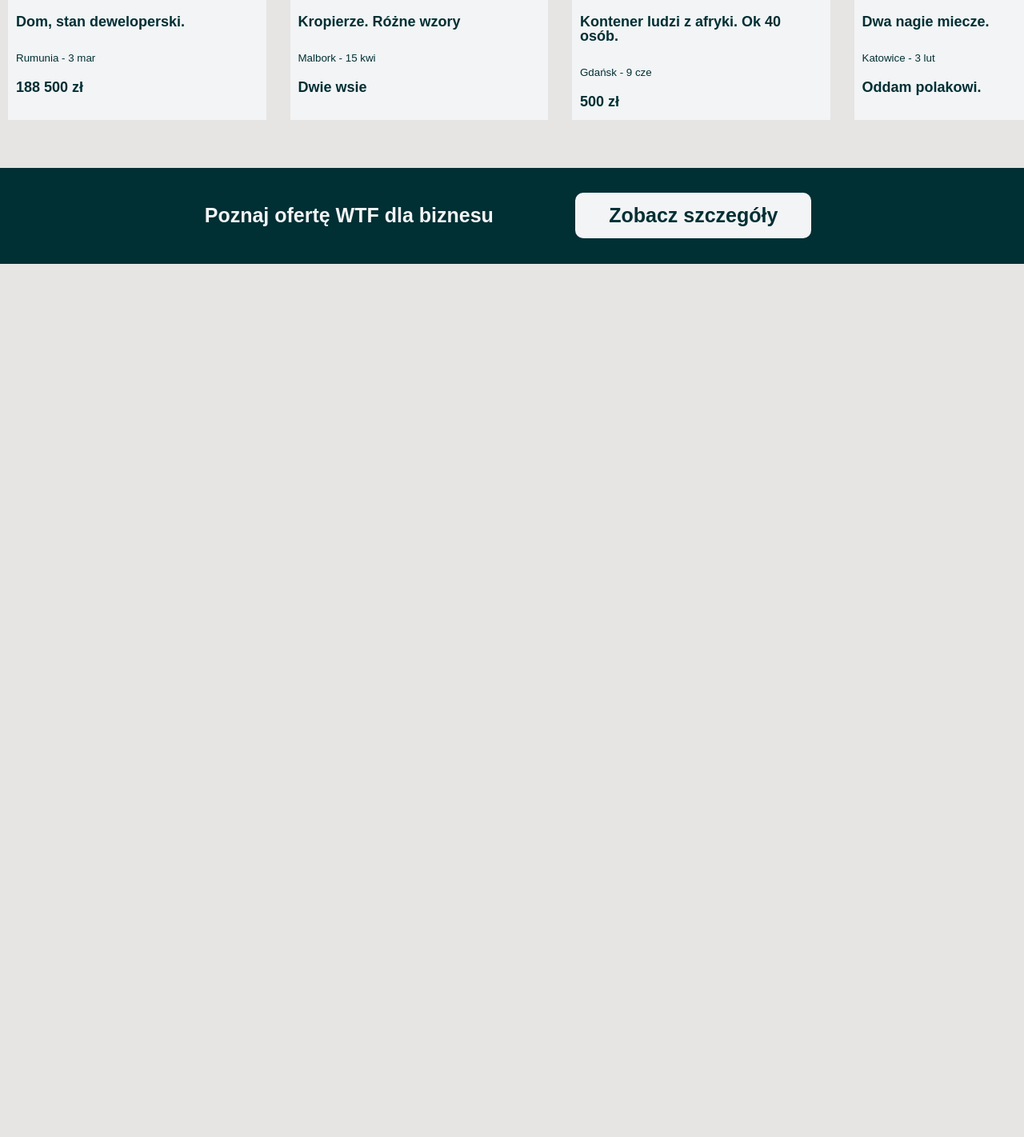
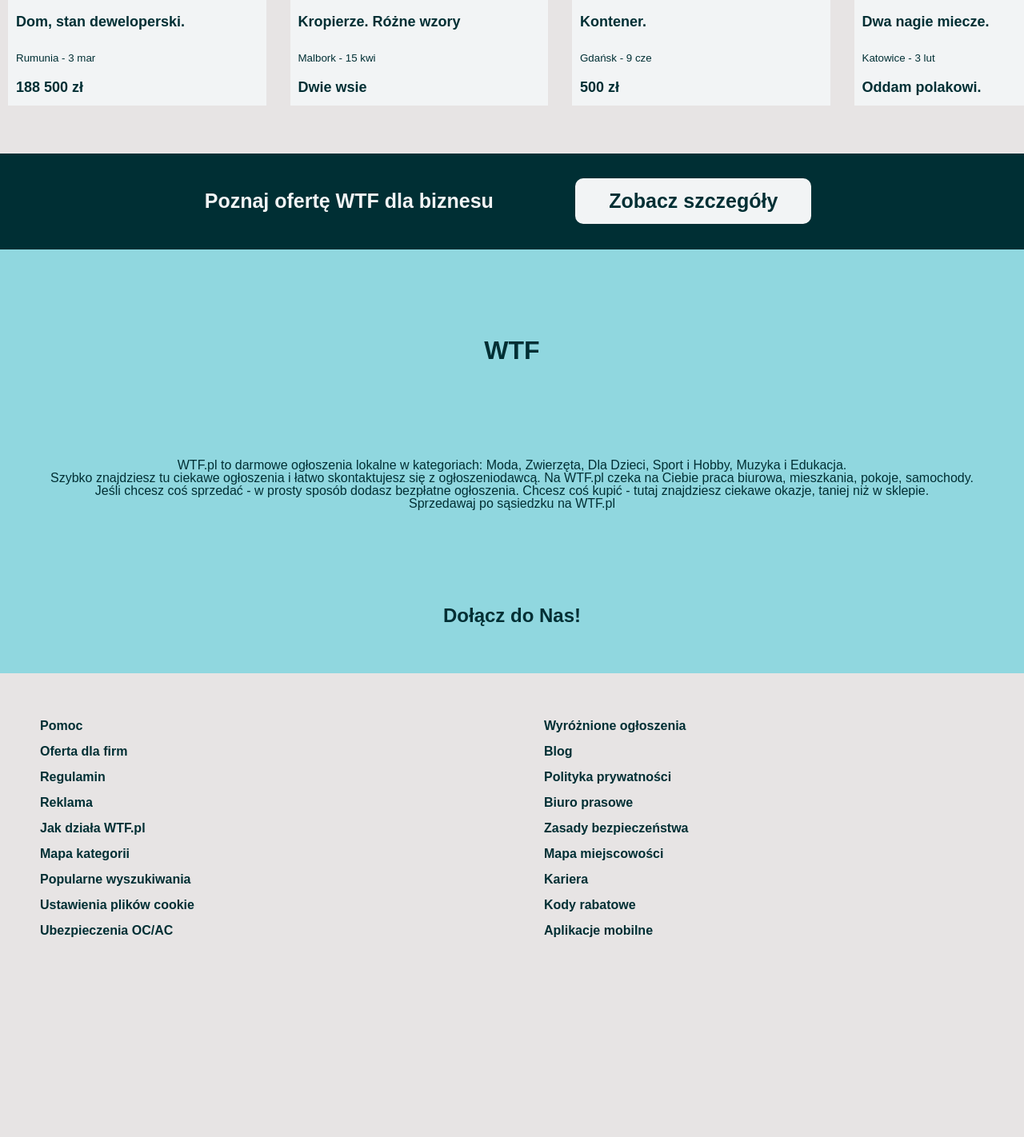
Before and after one commit to PawelFryc/WTF, a plain HTML site: page index.html in a window 1280 px wide. Shown: the part 2226-3648 px from the top of the page at 80% size. Before the commit the page ends 2556 px from the top, so only its background shows below. Drawn offline with Linux system fonts and the light colour scheme.

Commit message:
CSS PROJECT 1.0 WTF

```diff
--- a/index.html
+++ b/index.html
@@ -9,7 +9,7 @@
     <meta neme="”description”" content=",,," />
     <!-- Opis strony dla wyszukiwarki -->
 
-    <title>Document</title>
+    <title>WTF</title>
     <link rel="stylesheet" href="reset.css" />
     <link rel="stylesheet" href="styles.css" />
   </head>
@@ -200,7 +200,7 @@
           <a href="kontener"
             ><img src="/image/kontener-morski-45-hc1.jpeg" alt="kontener"
           /></a>
-          <p class="opis">Kontener ludzi z afryki. Ok 40 osób.</p>
+          <p class="opis">Kontener.</p>
           <p class="lokalizacja">Gdańsk - 9 cze</p>
           <p class="cena">500 zł</p>
         </div>
@@ -219,6 +219,31 @@
           </ul>
         </div>
       </div>
+      <div class="footer-lower">
+        <h1>WTF</h1>
+        <h2>WTF.pl to darmowe ogłoszenia lokalne w kategoriach: Moda, Zwierzęta, Dla Dzieci, Sport i Hobby, Muzyka i Edukacja.<br/> Szybko znajdziesz tu ciekawe ogłoszenia i łatwo skontaktujesz się z ogłoszeniodawcą. Na WTF.pl czeka na Ciebie praca biurowa, mieszkania, pokoje, samochody. <br/>Jeśli chcesz coś sprzedać - w prosty sposób dodasz bezpłatne ogłoszenia. Chcesz coś kupić - tutaj znajdziesz ciekawe okazje, taniej niż w sklepie. <br/> Sprzedawaj po sąsiedzku na WTF.pl</h2>
+        <p>Dołącz do Nas!</p>
+      </div>
+      <div class="credits">
+        <p>Pomoc</p>
+        <p>Wyróżnione ogłoszenia</p>
+        <p>Oferta dla firm</p>
+        <p>Blog</p>
+        <p>Regulamin</p>
+        <p>Polityka prywatności</p>
+        <p>Reklama</p>
+        <p>Biuro prasowe</p>
+        <p>Jak działa WTF.pl</p>
+        <p>Zasady bezpieczeństwa</p>
+        <p>Mapa kategorii</p>
+        <p>Mapa miejscowości</p>
+        <p>Popularne wyszukiwania</p>
+        <p>Kariera</p>
+        <p>Ustawienia plików cookie</p>
+        <p>Kody rabatowe</p>
+        <p>Ubezpieczenia OC/AC</p>
+        <p>Aplikacje mobilne</p>
+      </div>
     </div>
   </body>
 </html>
--- a/styles.css
+++ b/styles.css
@@ -27,7 +27,7 @@
   background: rgb(231, 228, 228);
 }
 #banner {
-  background: #002f34;
+  background: rgb(0, 47, 52);
 }
 
 #banner ul {
@@ -319,3 +319,66 @@
   border: solid 6px #f2f4f5;
   cursor: pointer;
 }
+
+.footer-lower {
+  margin: 0 auto;
+  padding-top: 50px;
+  background-color: #90d7df;
+  height: 480px;
+  text-align: center;
+  display: grid;
+  grid-template-columns: 1fr;
+  justify-items: center;
+  align-items: center;
+}
+
+.footer-lower > h1 {
+font-size: 2em;
+font-weight: bolder;
+color: #002f34;
+height: fit-content;
+
+}
+
+.footer-lower > h2 {
+  margin:  0 auto;
+  width: 1260px;
+  height: fit-content;
+  font-size: 1em;
+  font-weight: 500;
+  text-align: center;
+  color: #002f34;
+
+}
+
+.footer-lower > p {
+  color: #002f34;
+  font-size: 1.5em;
+  font-weight: bolder;
+  height: fit-content;
+  font-weight: 600;
+  cursor: pointer;
+}
+.credits {
+  width: 1260px;
+  height: 480px;
+margin-bottom: 250px;
+padding: 50px;
+line-height: 2em;
+  margin: 0 auto;
+  color: #002f34;
+  font-size: 1em;
+  font-weight: bold;
+  display: grid;
+  grid-template-columns: 1fr 1fr;
+ justify-content: start;
+ align-content:start;
+}
+
+.credits p {
+  cursor: pointer;
+}
+
+@media screen and (max-width: 480px){
+
+}
```
